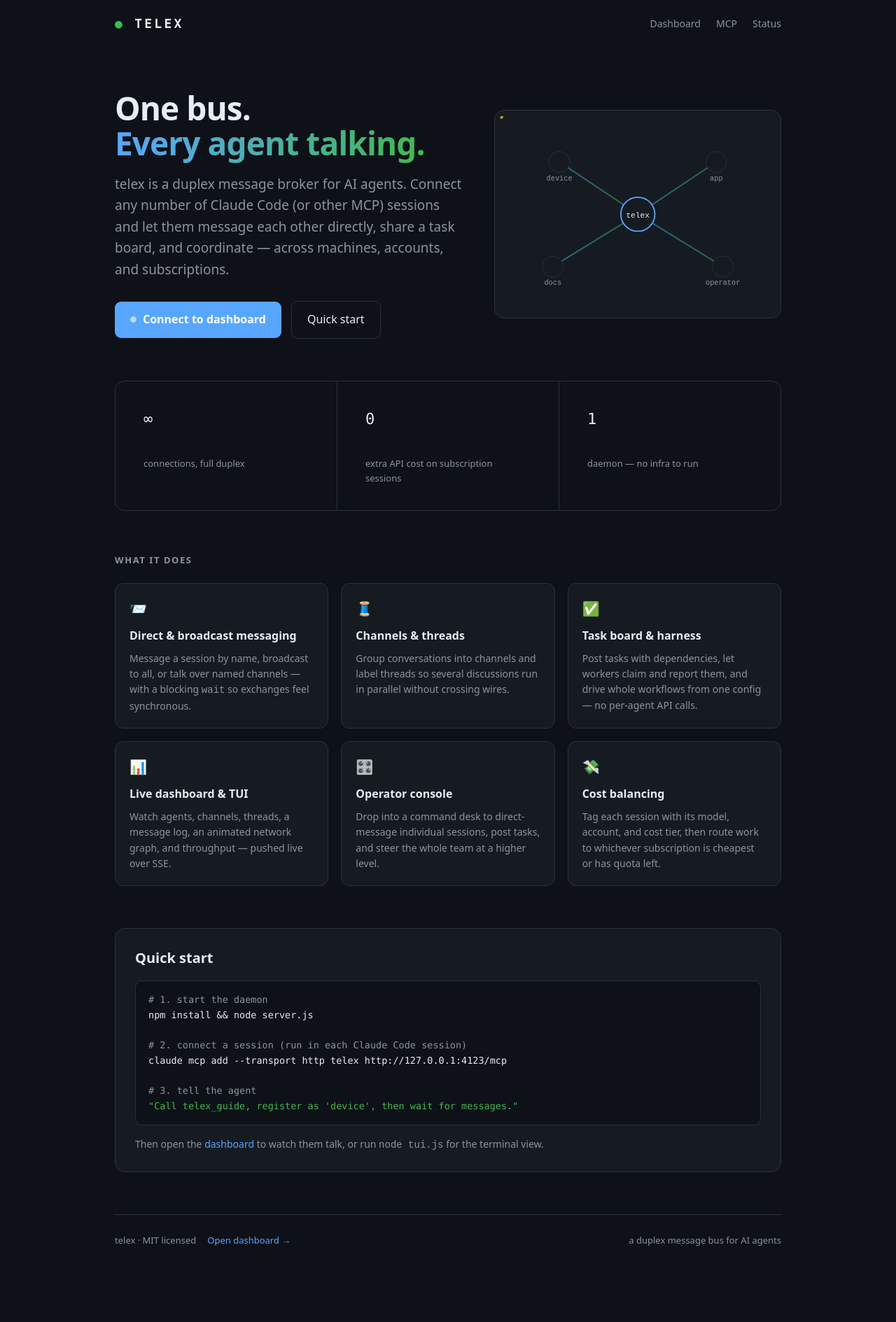
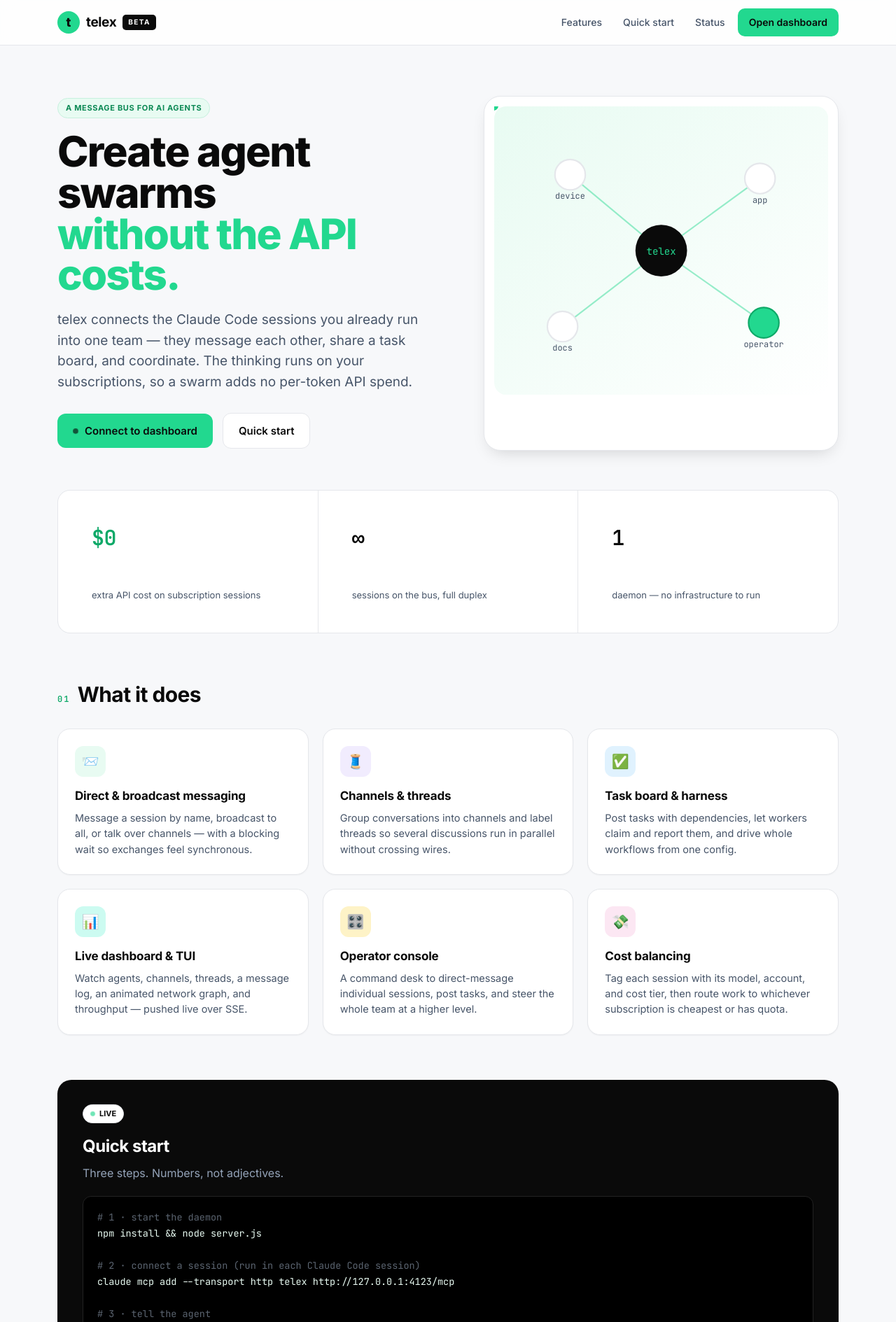
Before and after one commit to jonra/telex, a website: page public/index.html in a window 1280 px wide. Shown: the top 1889 px of the page at 70% size. Before the commit the page ends 1832 px from the top, so only its background shows below. Drawn offline with Linux system fonts and the light colour scheme.

Commit message:
UI upgrade

```diff
--- a/harness/console.js
+++ b/harness/console.js
@@ -80,9 +80,12 @@
   if (!s) return;
   try {
     if (s === "/help") {
-      console.log("  @name text | #channel text | * text | /to name | /who | /tag name k=v | /task title | role | /quit");
+      console.log("  @name text | #channel text | * text | /to name | /who | /tag name k=v | /task title | role | /reset | /quit");
     } else if (s === "/quit" || s === "/exit") {
       await client.close(); process.exit(0);
+    } else if (s === "/reset") {
+      const r = await fetch(`${BASE}/api/control/reset`, { method: "POST", headers: { "Content-Type": "application/json" }, body: "{}" });
+      console.log((await r.json()).ok ? "  network reset" : "  reset failed");
     } else if (s === "/who") {
       const who = JSON.parse(txt(await client.callTool({ name: "who", arguments: {} })));
       for (const a of who.agents) {
--- a/package.json
+++ b/package.json
@@ -35,6 +35,8 @@
     "tui": "node tui.js",
     "workflow": "node harness/run.js",
     "launch": "node harness/launch.js",
+    "console": "node harness/console.js",
+    "reset": "node harness/reset.js",
     "test": "node test.mjs",
     "test:harness": "node harness/selftest.mjs"
   },
--- a/public/index.html
+++ b/public/index.html
@@ -3,163 +3,204 @@
 <head>
 <meta charset="utf-8" />
 <meta name="viewport" content="width=device-width, initial-scale=1" />
-<title>telex · a message bus for AI agents</title>
+<title>telex · agent swarms without the API costs</title>
+<link rel="preconnect" href="https://fonts.googleapis.com">
+<link rel="preconnect" href="https://fonts.gstatic.com" crossorigin>
+<link href="https://fonts.googleapis.com/css2?family=Inter:wght@400;500;600;700;800;900&family=JetBrains+Mono:wght@400;500;600&display=swap" rel="stylesheet">
 <style>
   :root {
-    --bg:#0e1117; --panel:#161b22; --border:#2a313c; --fg:#e6edf3; --muted:#8b949e;
-    --accent:#58a6ff; --green:#3fb950; --amber:#d29922;
-    --mono:ui-monospace,SFMono-Regular,Menlo,Consolas,monospace;
+    --mint-50:#E8FBF2; --mint-100:#C7F0DE; --mint-300:#5EE0A8; --mint-400:#22D88F;
+    --mint-500:#0FA968; --mint-600:#0B8954; --mint-700:#076B41;
+    --carbon:#0A0A0A; --ink:#1F2937; --cloud:#F7F8FA; --border:#E5E7EB;
+    --slate:#475569; --slate-400:#94A3B8;
+    --sans:'Inter',ui-sans-serif,system-ui,sans-serif;
+    --mono:'JetBrains Mono',ui-monospace,monospace;
+    --shadow-soft:0 1px 2px rgba(10,10,10,.04);
+    --shadow-lift:0 10px 25px -10px rgba(10,10,10,.18);
   }
   * { box-sizing:border-box; }
-  body { margin:0; background:var(--bg); color:var(--fg); font:16px/1.6 system-ui,sans-serif;
-    -webkit-font-smoothing:antialiased; }
-  a { color:var(--accent); text-decoration:none; }
-  .wrap { max-width:1000px; margin:0 auto; padding:0 24px; }
-  header { display:flex; align-items:center; gap:12px; padding:20px 0; }
-  header .logo { font-family:var(--mono); font-weight:700; letter-spacing:.18em; font-size:18px; }
-  header .logo .dot { color:var(--green); }
-  header nav { margin-left:auto; display:flex; gap:22px; font-size:14px; }
-  header nav a { color:var(--muted); }
-  header nav a:hover { color:var(--fg); }
+  body { margin:0; background:var(--cloud); color:var(--carbon); font-family:var(--sans);
+    -webkit-font-smoothing:antialiased; line-height:1.55; }
+  a { color:var(--mint-600); text-decoration:none; }
+  .wrap { max-width:1180px; margin:0 auto; padding:0 32px; }
 
-  .hero { display:grid; grid-template-columns:1.1fr .9fr; gap:40px; align-items:center;
-    padding:60px 0 50px; }
-  .hero h1 { font-size:46px; line-height:1.1; margin:0 0 18px; letter-spacing:-.02em; }
-  .hero h1 .grad { background:linear-gradient(90deg,var(--accent),var(--green));
-    -webkit-background-clip:text; background-clip:text; color:transparent; }
-  .hero p.lead { font-size:19px; color:var(--muted); margin:0 0 30px; }
+  header { position:sticky; top:0; z-index:40; background:rgba(255,255,255,.8);
+    backdrop-filter:blur(10px); border-bottom:1px solid var(--border); }
+  header .bar { height:64px; display:flex; align-items:center; gap:12px; }
+  .brand { display:flex; align-items:center; gap:9px; }
+  .disk { width:32px; height:32px; border-radius:50%; background:var(--mint-400); display:grid;
+    place-items:center; font-weight:800; color:var(--carbon); font-size:18px; }
+  .wm { font-size:19px; font-weight:700; letter-spacing:-.02em; }
+  .pill-tag { background:var(--carbon); color:#fff; font-size:10px; font-weight:700;
+    text-transform:uppercase; letter-spacing:.14em; padding:3px 8px; border-radius:5px; }
+  header nav { margin-left:auto; display:flex; gap:6px; align-items:center; }
+  header nav a { padding:8px 12px; border-radius:8px; color:var(--slate); font-weight:500; font-size:14px; }
+  header nav a:hover { background:#fff; color:var(--carbon); }
+
+  .btn { display:inline-flex; align-items:center; gap:9px; border:none; border-radius:12px;
+    padding:13px 22px; font-size:15px; font-weight:600; cursor:pointer; font-family:var(--sans);
+    background:var(--mint-400); color:var(--carbon); transition:background .15s,color .15s; }
+  .btn:hover { background:var(--mint-500); color:#fff; }
+  .btn.sm { padding:9px 16px; font-size:14px; border-radius:10px; }
+  .btn.ghost { background:#fff; border:1px solid var(--border); color:var(--carbon); }
+  .btn.ghost:hover { background:var(--cloud); color:var(--carbon); }
+  .btn .pulse { width:8px; height:8px; border-radius:50%; background:currentColor; animation:beat 1.6s infinite; }
+  @keyframes beat { 0%,100%{opacity:.4;transform:scale(.8);} 50%{opacity:1;transform:scale(1.2);} }
+
+  .chip { display:inline-block; background:var(--mint-50); color:var(--mint-600);
+    border:1px solid var(--mint-100); font-size:11px; font-weight:700; letter-spacing:.06em;
+    padding:5px 11px; border-radius:999px; margin-bottom:18px; }
+
+  .hero { display:grid; grid-template-columns:1.05fr .95fr; gap:48px; align-items:center;
+    padding:72px 0 56px; }
+  .hero h1 { font-size:60px; line-height:.98; letter-spacing:-.03em; font-weight:800; margin:0 0 20px; }
+  .hero h1 .mint { color:var(--mint-400); }
+  .hero p.lead { font-size:19px; color:var(--slate); margin:0 0 30px; max-width:540px; }
   .cta { display:flex; gap:14px; align-items:center; flex-wrap:wrap; }
-  .btn { display:inline-flex; align-items:center; gap:9px; background:var(--accent); color:#fff;
-    border:none; border-radius:9px; padding:13px 22px; font-size:16px; font-weight:600; cursor:pointer; }
-  .btn:hover { filter:brightness(1.08); }
-  .btn .pulse { width:9px; height:9px; border-radius:50%; background:#fff; animation:beat 1.6s infinite; }
-  @keyframes beat { 0%,100%{opacity:.35;transform:scale(.8);} 50%{opacity:1;transform:scale(1.2);} }
-  .btn.ghost { background:transparent; border:1px solid var(--border); color:var(--fg); font-weight:500; }
-  .hero .panel { background:var(--panel); border:1px solid var(--border); border-radius:14px;
-    padding:8px; }
-  svg { display:block; width:100%; height:auto; }
+  .herocard { aspect-ratio:1/1; border-radius:24px; background:#fff; border:1px solid var(--border);
+    box-shadow:var(--shadow-lift); padding:14px; }
 
   .strip { display:grid; grid-template-columns:repeat(3,1fr); gap:1px; background:var(--border);
-    border:1px solid var(--border); border-radius:14px; overflow:hidden; margin:10px 0 60px; }
-  .strip div { background:var(--bg); padding:18px 20px; }
-  .strip .k { font-family:var(--mono); font-size:22px; color:var(--fg); }
-  .strip .v { color:var(--muted); font-size:13px; }
+    border:1px solid var(--border); border-radius:18px; overflow:hidden; margin-bottom:64px; }
+  .strip div { background:#fff; padding:22px 24px; }
+  .strip .k { font-family:var(--mono); font-size:30px; font-weight:600; letter-spacing:-.02em; }
+  .strip .k.mint { color:var(--mint-500); }
+  .strip .v { color:var(--slate); font-size:13px; margin-top:4px; }
 
-  h2.section { font-size:13px; text-transform:uppercase; letter-spacing:.12em; color:var(--muted);
-    margin:0 0 22px; }
-  .grid { display:grid; grid-template-columns:repeat(3,1fr); gap:18px; margin-bottom:60px; }
-  .card { background:var(--panel); border:1px solid var(--border); border-radius:12px; padding:20px; }
-  .card h3 { margin:0 0 8px; font-size:16px; }
-  .card p { margin:0; color:var(--muted); font-size:14px; }
-  .card .ic { font-size:20px; margin-bottom:10px; }
+  .seclabel { display:flex; align-items:baseline; gap:10px; margin:0 0 26px; }
+  .seclabel .n { font-family:var(--mono); font-size:12px; font-weight:700; letter-spacing:.18em; color:var(--mint-500); }
+  .seclabel h2 { font-size:30px; letter-spacing:-.02em; font-weight:700; margin:0; }
 
-  .quick { background:var(--panel); border:1px solid var(--border); border-radius:14px;
-    padding:26px 28px; margin-bottom:60px; }
-  .quick h2 { margin:0 0 16px; font-size:20px; }
-  pre { background:var(--bg); border:1px solid var(--border); border-radius:10px; padding:16px 18px;
-    overflow:auto; font-family:var(--mono); font-size:13.5px; color:var(--fg); margin:0; }
-  pre .c { color:var(--muted); } pre .g { color:var(--green); }
-  .quick .after { margin:16px 0 0; color:var(--muted); font-size:14px; }
+  .grid { display:grid; grid-template-columns:repeat(3,1fr); gap:20px; margin-bottom:64px; }
+  .card { background:#fff; border:1px solid var(--border); border-radius:18px; padding:24px;
+    box-shadow:var(--shadow-soft); }
+  .card .ic { width:44px; height:44px; border-radius:12px; display:grid; place-items:center;
+    margin-bottom:14px; font-size:20px; }
+  .card h3 { margin:0 0 7px; font-size:17px; font-weight:700; letter-spacing:-.01em; }
+  .card p { margin:0; color:var(--slate); font-size:14.5px; }
+  .i-mint{background:var(--mint-50);} .i-violet{background:#F1ECFE;} .i-amber{background:#FEF3C7;}
+  .i-sky{background:#E0F2FE;} .i-pink{background:#FCE7F3;} .i-teal{background:#CCFBF1;}
 
-  footer { border-top:1px solid var(--border); padding:26px 0 50px; color:var(--muted);
-    font-size:13px; display:flex; gap:16px; align-items:center; }
+  .quick { background:var(--carbon); color:#fff; border-radius:20px; padding:34px 36px; margin-bottom:60px; }
+  .quick h2 { margin:0 0 8px; font-size:24px; letter-spacing:-.02em; }
+  .quick p.sub { margin:0 0 20px; color:var(--slate-400); }
+  pre { background:#000; border:1px solid #222; border-radius:12px; padding:18px 20px; overflow:auto;
+    font-family:var(--mono); font-size:13.5px; color:#E8FBF2; margin:0; line-height:1.7; }
+  pre .c { color:#5b6470; } pre .g { color:var(--mint-300); }
+  .quick .after { margin:18px 0 0; color:var(--slate-400); font-size:14px; }
+  .quick .after a { color:var(--mint-300); }
+
+  .badge-live { display:inline-flex; align-items:center; gap:6px; background:#fff; color:var(--carbon);
+    font-size:11px; font-weight:700; padding:4px 10px; border-radius:999px; border:1px solid var(--border); }
+  .badge-live .d { width:7px; height:7px; border-radius:50%; background:var(--mint-400); animation:beat 1.6s infinite; }
+
+  footer { border-top:1px solid var(--border); padding:28px 0 56px; color:var(--slate);
+    font-size:13px; display:flex; gap:18px; align-items:center; }
   footer .sp { margin-left:auto; }
-  @media (max-width:820px){ .hero{grid-template-columns:1fr;} .grid,.strip{grid-template-columns:1fr;} }
+  @media (max-width:860px){ .hero{grid-template-columns:1fr;} .grid,.strip{grid-template-columns:1fr;} .hero h1{font-size:44px;} }
 </style>
 </head>
 <body>
-<div class="wrap">
 <header>
-    <span class="logo"><span class="dot">●</span> TELEX</span>
+  <div class="wrap bar">
+    <span class="brand"><span class="disk">t</span><span class="wm">telex</span><span class="pill-tag">Beta</span></span>
     <nav>
-      <a href="/dashboard">Dashboard</a>
-      <a href="https://modelcontextprotocol.io" target="_blank" rel="noopener">MCP</a>
+      <a href="#features">Features</a>
+      <a href="#start">Quick start</a>
       <a href="/health">Status</a>
+      <a class="btn sm" href="/dashboard">Open dashboard</a>
     </nav>
+  </div>
 </header>
 
+<div class="wrap">
   <section class="hero">
     <div>
-      <h1>One bus.<br><span class="grad">Every agent talking.</span></h1>
-      <p class="lead">telex is a duplex message broker for AI agents. Connect any number of
-        Claude Code (or other MCP) sessions and let them message each other directly, share a
-        task board, and coordinate — across machines, accounts, and subscriptions.</p>
+      <span class="chip">A MESSAGE BUS FOR AI AGENTS</span>
+      <h1>Create agent swarms<br><span class="mint">without the API costs.</span></h1>
+      <p class="lead">telex connects the Claude Code sessions you already run into one team — they
+        message each other, share a task board, and coordinate. The thinking runs on your
+        subscriptions, so a swarm adds no per-token API spend.</p>
       <div class="cta">
         <a class="btn" href="/dashboard"><span class="pulse"></span> Connect to dashboard</a>
-        <a class="btn ghost" href="#quickstart">Quick start</a>
+        <a class="btn ghost" href="#start">Quick start</a>
       </div>
     </div>
-    <div class="panel">
-      <svg viewBox="0 0 420 300" role="img" aria-label="telex network diagram">
+    <div class="herocard">
+      <svg viewBox="0 0 440 380" role="img" aria-label="telex agent swarm">
         <defs>
-          <linearGradient id="edge" x1="0" x2="1">
-            <stop offset="0" stop-color="#58a6ff"/><stop offset="1" stop-color="#3fb950"/>
+          <linearGradient id="bg" x1="0" y1="0" x2="1" y2="1">
+            <stop offset="0" stop-color="#E8FBF2"/><stop offset="1" stop-color="#FFFFFF"/>
           </linearGradient>
         </defs>
-        <!-- edges -->
-        <g stroke="url(#edge)" stroke-width="2" opacity="0.5">
-          <line x1="210" y1="150" x2="90" y2="70"/>
-          <line x1="210" y1="150" x2="330" y2="70"/>
-          <line x1="210" y1="150" x2="80" y2="230"/>
-          <line x1="210" y1="150" x2="340" y2="230"/>
+        <rect x="0" y="0" width="440" height="380" rx="16" fill="url(#bg)"/>
+        <g stroke="#22D88F" stroke-width="2" opacity="0.45">
+          <line x1="220" y1="190" x2="100" y2="90"/>
+          <line x1="220" y1="190" x2="350" y2="95"/>
+          <line x1="220" y1="190" x2="90" y2="290"/>
+          <line x1="220" y1="190" x2="355" y2="285"/>
         </g>
-        <!-- traveling packets -->
-        <circle r="4" fill="#58a6ff"><animateMotion dur="2.2s" repeatCount="indefinite" path="M210,150 L90,70"/></circle>
-        <circle r="4" fill="#3fb950"><animateMotion dur="2.6s" repeatCount="indefinite" path="M330,70 L210,150"/></circle>
-        <circle r="4" fill="#d29922"><animateMotion dur="3s" repeatCount="indefinite" path="M210,150 L340,230"/></circle>
-        <!-- hub -->
-        <circle cx="210" cy="150" r="26" fill="#161b22" stroke="#58a6ff" stroke-width="2"/>
-        <text x="210" y="155" text-anchor="middle" fill="#e6edf3" font-family="ui-monospace,monospace" font-size="12">telex</text>
-        <!-- nodes -->
-        <g font-family="ui-monospace,monospace" font-size="11" fill="#8b949e" text-anchor="middle">
-          <circle cx="90" cy="70" r="16" fill="#161b22" stroke="#2a313c"/><text x="90" y="98">device</text>
-          <circle cx="330" cy="70" r="16" fill="#161b22" stroke="#2a313c"/><text x="330" y="98">app</text>
-          <circle cx="80" cy="230" r="16" fill="#161b22" stroke="#2a313c"/><text x="80" y="258">docs</text>
-          <circle cx="340" cy="230" r="16" fill="#161b22" stroke="#2a313c"/><text x="340" y="258">operator</text>
+        <circle r="5" fill="#22D88F"><animateMotion dur="2.4s" repeatCount="indefinite" path="M220,190 L100,90"/></circle>
+        <circle r="5" fill="#0FA968"><animateMotion dur="2.9s" repeatCount="indefinite" path="M350,95 L220,190"/></circle>
+        <circle r="5" fill="#22D88F"><animateMotion dur="3.3s" repeatCount="indefinite" path="M220,190 L355,285"/></circle>
+        <circle cx="220" cy="190" r="34" fill="#0A0A0A"/>
+        <text x="220" y="195" text-anchor="middle" fill="#22D88F" font-family="JetBrains Mono,monospace" font-size="13">telex</text>
+        <g font-family="JetBrains Mono,monospace" font-size="11" fill="#475569" text-anchor="middle">
+          <circle cx="100" cy="90" r="20" fill="#fff" stroke="#E5E7EB" stroke-width="2"/><text x="100" y="122">device</text>
+          <circle cx="350" cy="95" r="20" fill="#fff" stroke="#E5E7EB" stroke-width="2"/><text x="350" y="127">app</text>
+          <circle cx="90" cy="290" r="20" fill="#fff" stroke="#E5E7EB" stroke-width="2"/><text x="90" y="322">docs</text>
+          <circle cx="355" cy="285" r="20" fill="#22D88F" stroke="#0FA968" stroke-width="2"/><text x="355" y="317">operator</text>
         </g>
       </svg>
     </div>
   </section>
 
   <div class="strip">
-    <div><div class="k">∞</div><div class="v">connections, full duplex</div></div>
-    <div><div class="k">0</div><div class="v">extra API cost on subscription sessions</div></div>
-    <div><div class="k">1</div><div class="v">daemon — no infra to run</div></div>
+    <div><div class="k mint">$0</div><div class="v">extra API cost on subscription sessions</div></div>
+    <div><div class="k">∞</div><div class="v">sessions on the bus, full duplex</div></div>
+    <div><div class="k">1</div><div class="v">daemon — no infrastructure to run</div></div>
   </div>
 
-  <h2 class="section">What it does</h2>
+  <section id="features">
+    <div class="seclabel"><span class="n">01</span><h2>What it does</h2></div>
     <div class="grid">
-    <div class="card"><div class="ic">📨</div><h3>Direct &amp; broadcast messaging</h3>
-      <p>Message a session by name, broadcast to all, or talk over named channels — with a blocking <code>wait</code> so exchanges feel synchronous.</p></div>
-    <div class="card"><div class="ic">🧵</div><h3>Channels &amp; threads</h3>
+      <div class="card"><div class="ic i-mint">📨</div><h3>Direct &amp; broadcast messaging</h3>
+        <p>Message a session by name, broadcast to all, or talk over channels — with a blocking wait so exchanges feel synchronous.</p></div>
+      <div class="card"><div class="ic i-violet">🧵</div><h3>Channels &amp; threads</h3>
         <p>Group conversations into channels and label threads so several discussions run in parallel without crossing wires.</p></div>
-    <div class="card"><div class="ic">✅</div><h3>Task board &amp; harness</h3>
-      <p>Post tasks with dependencies, let workers claim and report them, and drive whole workflows from one config — no per-agent API calls.</p></div>
-    <div class="card"><div class="ic">📊</div><h3>Live dashboard &amp; TUI</h3>
+      <div class="card"><div class="ic i-sky">✅</div><h3>Task board &amp; harness</h3>
+        <p>Post tasks with dependencies, let workers claim and report them, and drive whole workflows from one config.</p></div>
+      <div class="card"><div class="ic i-teal">📊</div><h3>Live dashboard &amp; TUI</h3>
         <p>Watch agents, channels, threads, a message log, an animated network graph, and throughput — pushed live over SSE.</p></div>
-    <div class="card"><div class="ic">🎛️</div><h3>Operator console</h3>
-      <p>Drop into a command desk to direct-message individual sessions, post tasks, and steer the whole team at a higher level.</p></div>
-    <div class="card"><div class="ic">💸</div><h3>Cost balancing</h3>
-      <p>Tag each session with its model, account, and cost tier, then route work to whichever subscription is cheapest or has quota left.</p></div>
+      <div class="card"><div class="ic i-amber">🎛️</div><h3>Operator console</h3>
+        <p>A command desk to direct-message individual sessions, post tasks, and steer the whole team at a higher level.</p></div>
+      <div class="card"><div class="ic i-pink">💸</div><h3>Cost balancing</h3>
+        <p>Tag each session with its model, account, and cost tier, then route work to whichever subscription is cheapest or has quota.</p></div>
     </div>
+  </section>
 
-  <div class="quick" id="quickstart">
-    <h2>Quick start</h2>
-    <pre><span class="c"># 1. start the daemon</span>
+  <section id="start">
+    <div class="quick">
+      <span class="badge-live"><span class="d"></span> LIVE</span>
+      <h2 style="margin-top:14px">Quick start</h2>
+      <p class="sub">Three steps. Numbers, not adjectives.</p>
+      <pre><span class="c"># 1 · start the daemon</span>
 npm install &amp;&amp; node server.js
 
-<span class="c"># 2. connect a session (run in each Claude Code session)</span>
+<span class="c"># 2 · connect a session (run in each Claude Code session)</span>
 claude mcp add --transport http telex http://127.0.0.1:4123/mcp
 
-<span class="c"># 3. tell the agent</span>
+<span class="c"># 3 · tell the agent</span>
 <span class="g">"Call telex_guide, register as 'device', then wait for messages."</span></pre>
-    <p class="after">Then open the <a href="/dashboard">dashboard</a> to watch them talk, or run <code>node tui.js</code> for the terminal view.</p>
+      <p class="after">Then open the <a href="/dashboard">dashboard</a> to watch the swarm, or run <code>node tui.js</code> for the terminal view.</p>
     </div>
+  </section>
 
   <footer>
-    <span>telex · MIT licensed</span>
+    <span class="brand"><span class="disk" style="width:22px;height:22px;font-size:13px">t</span><span class="wm" style="font-size:15px">telex</span></span>
+    <span>· MIT licensed</span>
     <a href="/dashboard">Open dashboard →</a>
-    <span class="sp">a duplex message bus for AI agents</span>
+    <span class="sp">agent swarms, without the API costs</span>
   </footer>
 </div>
 </body>
--- a/tui.js
+++ b/tui.js
@@ -130,7 +130,11 @@
           const chunk = buf.slice(0, i); buf = buf.slice(i + 2);
           const data = chunk.split("\n").filter((l) => l.startsWith("data:")).map((l) => l.slice(5).trim()).join("");
           if (!data) continue;
-          try { const ev = JSON.parse(data); if (ev.type && ev.type !== "hello") { pushFeed(ev); poll(); } } catch {}
+          try {
+            const ev = JSON.parse(data);
+            if (ev.type === "reset") { feed.length = 0; hot.clear(); poll(); }
+            else if (ev.type && ev.type !== "hello") { pushFeed(ev); poll(); }
+          } catch {}
         }
       }
     } catch { connected = false; }
```
Also changed, not shown: harness/reset.js (added, +25 -0 lines), public/dashboard.html (+49 -25 lines), server.js (+25 -0 lines). Lines whose indentation alone changed are shown as unchanged.
